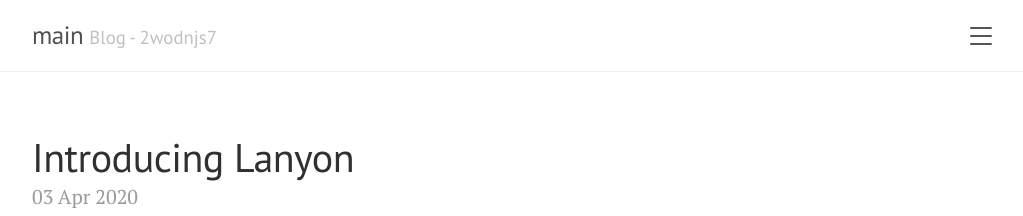
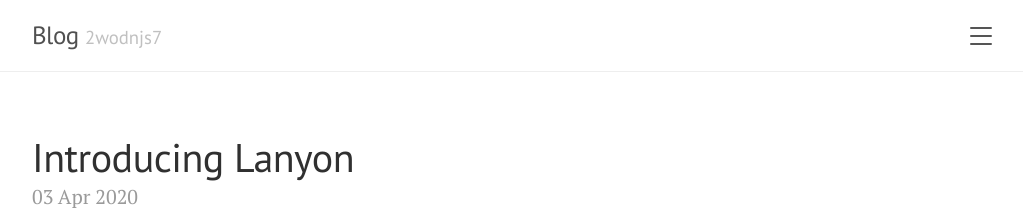
Before and after one commit to 2wodnjs7/2wodnjs7.github.io, a Jekyll site: the page built from index.html, in a window 1280 px wide. Shown: the top 216 px of the page, without its empty margins (248-1271 px from the left). Built offline with Jekyll 4.4.1, drawn with Linux system fonts in a browser that asks for light colours; the list of posts is cut into pages by our own code.

Commit message:
Update _config.yml

```diff
--- a/_config.yml
+++ b/_config.yml
@@ -1,6 +1,6 @@
 # Setup
-title:               main
-tagline:             'Blog - 2wodnjs7'
+title:               Blog
+tagline:             '2wodnjs7'
 description:         '<a>국민대학교 소프트웨어학부&nbsp;&nbsp;&nbsp;&nbsp;&nbsp; 21학번 이재원</a>.'
 url:                 https://2wodnjs7.github.io
 #baseurl:             'https://2wodnjs7.github.io/'
@@ -10,8 +10,8 @@ permalink:           pretty
 # About/contact
 author:
   name:              Lee Jaewon
-  url:               https://twitter.com/mdo
-  email:             markdotto@gmail.com
+  #url:               https://twitter.com/mdo
+  email:             2wodnjs7@gmail.com
 
 # Gems
 plugins:
```
